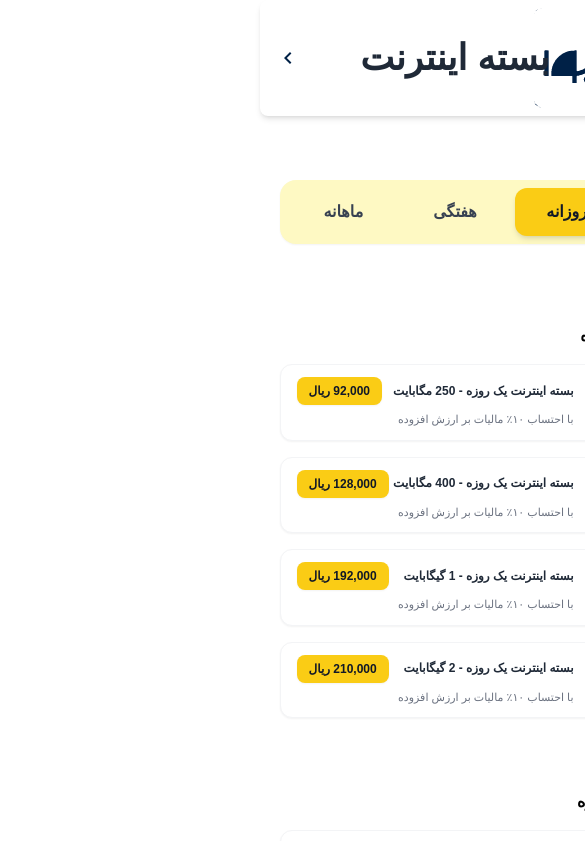
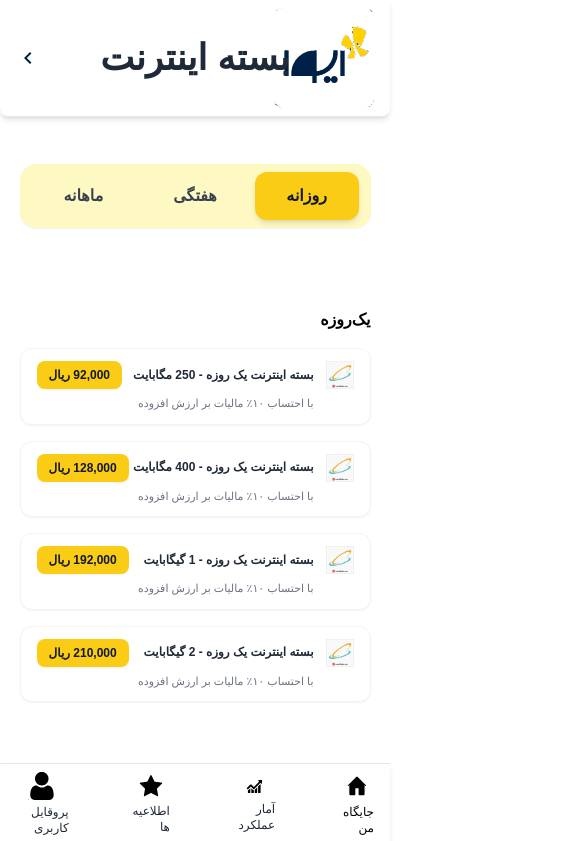
Before and after one commit to kamandpishro/ivaapp, a Next.js app: page /daily in a window 390 px wide. Shown: the top 841 px of the page, 585 px wide, since content can reach past the window. Built offline with nearby package versions, Linux system fonts and the light colour scheme; a web font is replaced by a local one.

Commit message:
fixed footer and header

```diff
--- a/app/daily/page.tsx
+++ b/app/daily/page.tsx
@@ -5,7 +5,7 @@
 
 export default function DailyPage() {
   return (
-    <div>
+    <div className="pt-[100px] pb-[100px]">
       <Header />
       <PackagesTab />
       <DailyPackages />
--- a/app/monthly/page.tsx
+++ b/app/monthly/page.tsx
@@ -5,7 +5,7 @@
 
 export default function MonthlyPage() {
   return (
-    <div>
+    <div className="pt-[100px] pb-[100px]">
       <Header />
       <PackagesTab />
       <MonthlyPackages />
--- a/app/page.tsx
+++ b/app/page.tsx
@@ -5,7 +5,7 @@
 
 export default function Home(){
   return(
-    <div>
+    <div className="pt-[100px] pb-[100px]">
       <Header/>
       <PackagesTab/>
       <DailyPackages/>
--- a/app/performance/page.tsx
+++ b/app/performance/page.tsx
@@ -4,7 +4,7 @@
 
 export default function Performance(){
     return(
-        <div>
+        <div className="pt-[100px] pb-[100px]">
             <Header/>
             <PerformancePage/>
             <Footer/>
--- a/app/weekly/page.tsx
+++ b/app/weekly/page.tsx
@@ -5,7 +5,7 @@
 
 export default function WeeklyPage() {
   return (
-    <div>
+    <div className="pt-[100px] pb-[100px]">
       <Header />
       <PackagesTab />
       <WeeklyPackages />
--- a/components/InternetPackageFooter/Footer.tsx
+++ b/components/InternetPackageFooter/Footer.tsx
@@ -6,7 +6,8 @@
 export default function Footer(){
     const router=useRouter();
     return(
-        <div className="flex items-center justify-center gap-64 bg-white rounded-lg px-4 py-2 shadow-mt">
+        <div className=" fixed bottom-0 left-0 w-full flex items-center justify-center gap-16 sm:gap-24 md:gap-32 lg:gap-48 bg-white
+                    px-4 py-2 shadow-md border-t border-gray-200 z-50">
             <div  onClick={()=> router.push("/mystation")}   className="flex flex-col items-center justify-center cursor-pointer">
              <Image src={"/assets/bottom-nav/home.svg"} alt="جایگاه من" width={28}  height={28}/>
              <span className="text-xs mt-1 font-medium">جایگاه من</span>
--- a/components/InternetPackageHeader/index.tsx
+++ b/components/InternetPackageHeader/index.tsx
@@ -7,7 +7,8 @@
 export default function Header() {
     const router = useRouter();
     return(
-        <div dir="rtl" className="flex relative bg-white rounded-lg  items-center  px-4 py-2 shadow-md">
+        <div dir="rtl" className="fixed  top-0 left-0 w-full flex bg-white rounded-b-lg items-center px-4 py-2
+             shadow-md border-b border-gray-200 z-50">
             <Image
             src="/assets/header/logo.svg"
             alt="ایوا"
```
